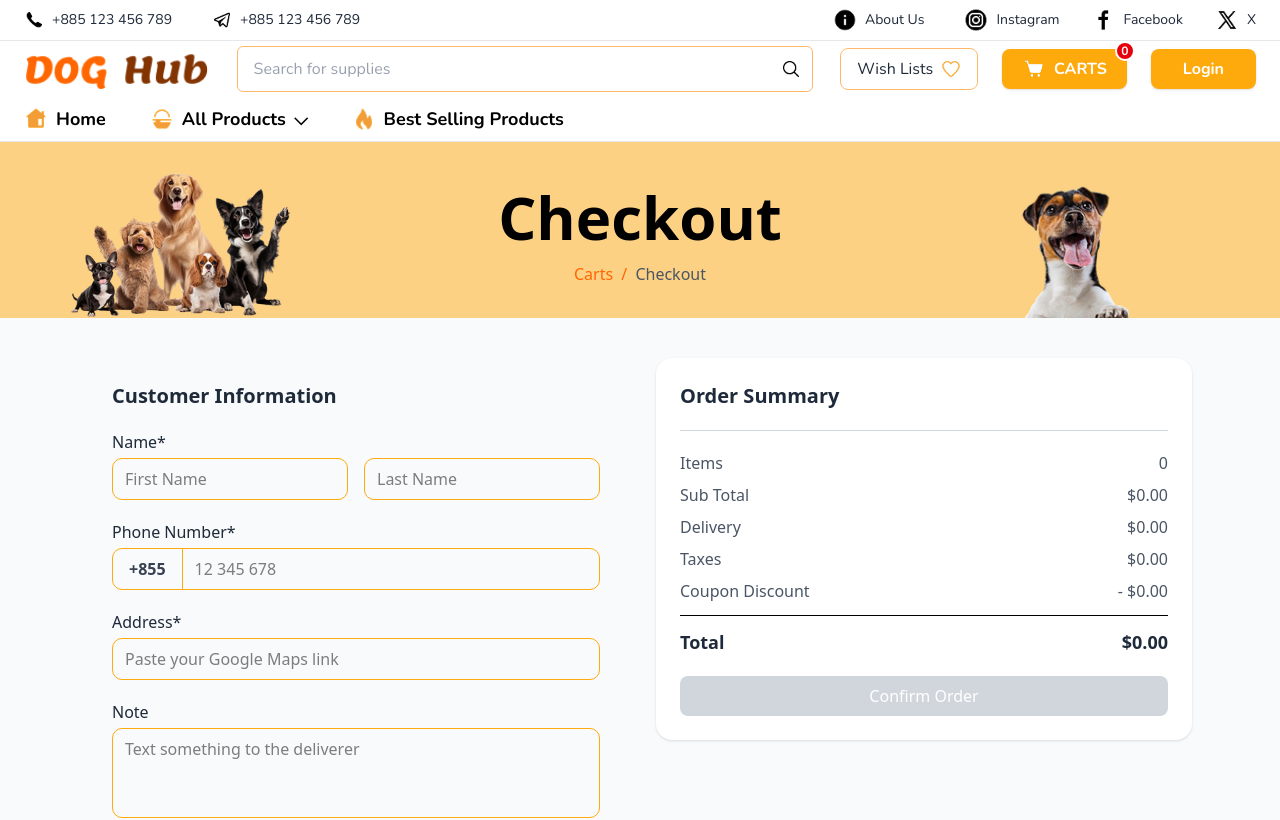
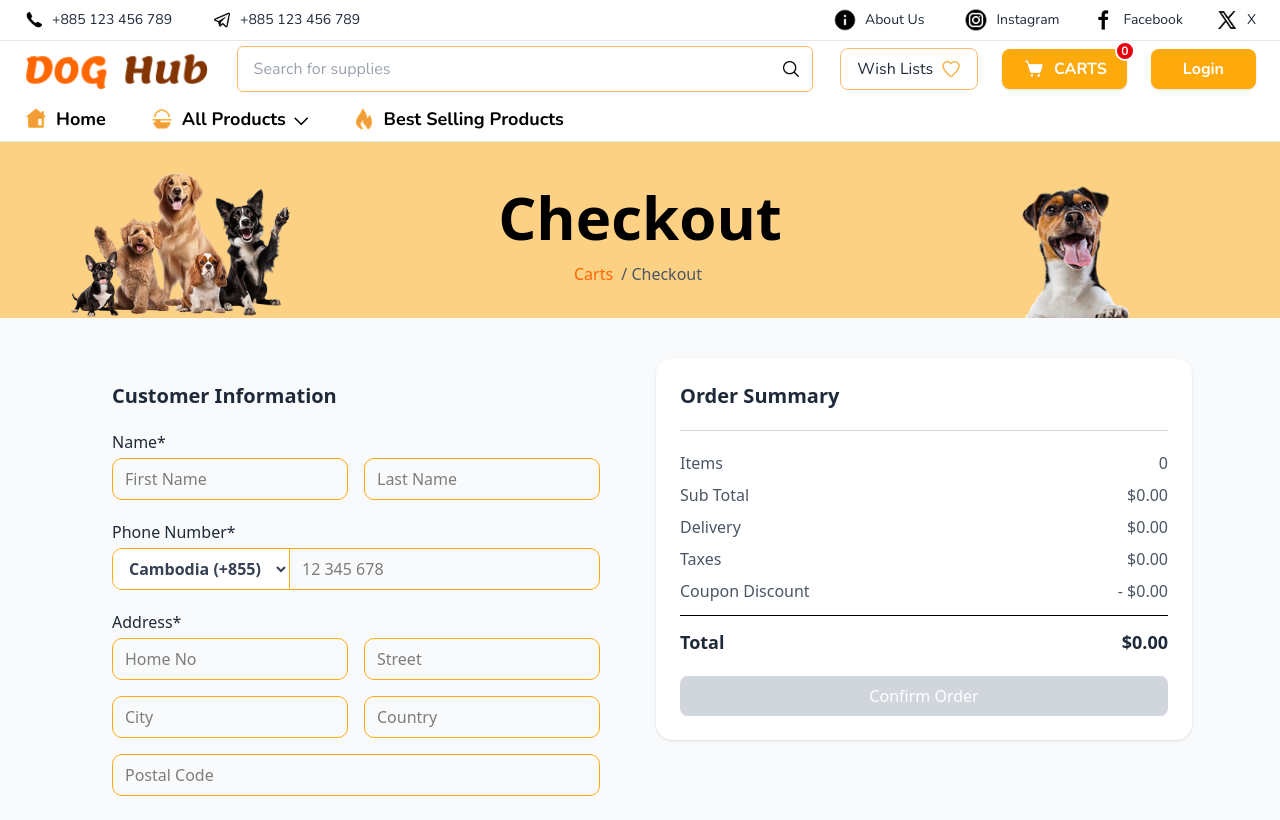
Before and after one commit to DogStore/frontend, a Vue app: page /checkout in a window 1280 px wide. Shown: the top 820 px of the page. Built offline with nearby package versions, Linux system fonts and the light colour scheme; the HTML template or start-up script is replaced by a standard one.

Commit message:
Modify form in checkout

```diff
--- a/src/components/Checkout/CheckoutForm.vue
+++ b/src/components/Checkout/CheckoutForm.vue
@@ -39,10 +39,22 @@
         class="flex border rounded-[10px] overflow-hidden"
         :class="isPhoneValid || !form.phone ? 'border-[#FFAA0C]' : 'border-red-500'"
       >
-        <span class="px-4 flex items-center font-semibold text-gray-700 border-r border-[#FFAA0C]">
-          +855
-        </span>
+        <!-- Country Code -->
+        <select
+          v-model="form.phoneCode"
+          class="px-3 bg-white border-r border-[#FFAA0C] outline-none
+                font-semibold text-gray-700"
+        >
+          <option
+            v-for="c in countryCodes"
+            :key="c.code"
+            :value="c.code"
+          >
+            {{ c.label }} ({{ c.code }})
+          </option>
+        </select>
 
+        <!-- Phone Input -->
         <input
           v-model="form.phone"
           type="tel"
@@ -58,25 +70,59 @@
       </p>
     </div>
 
+
     <!-- Address -->
     <div>
       <label class="block font-medium text-gray-800 mb-1">
         Address*
       </label>
 
-      <input
-        v-model.trim="form.address"
-        type="url"
-        placeholder="Paste your Google Maps link"
-        class="border rounded-[10px] px-3 py-2 w-full outline-none
-              focus:ring-1"
-        :class="isAddressValid || !form.address
-          ? 'border-[#FFAA0C] focus:ring-[#FFAA0C]'
-          : 'border-red-500 focus:ring-red-500'"
-      />
+      <div class="grid grid-cols-2 gap-4">
+        <input
+          v-model.trim="form.address.homeNo"
+          type="text"
+          placeholder="Home No"
+          class="border border-[#FFAA0C] rounded-[10px] px-3 py-2 w-full
+                outline-none focus:ring-1 focus:ring-[#FFAA0C]"
+        />
 
-      <p v-if="form.address && !isAddressValid" class="text-red-500 text-sm mt-1">
-        Address must be a valid URL (Google Maps link)
+        <input
+          v-model.trim="form.address.street"
+          type="text"
+          placeholder="Street"
+          class="border border-[#FFAA0C] rounded-[10px] px-3 py-2 w-full
+                outline-none focus:ring-1 focus:ring-[#FFAA0C]"
+        />
+
+        <input
+          v-model.trim="form.address.city"
+          type="text"
+          placeholder="City"
+          class="border border-[#FFAA0C] rounded-[10px] px-3 py-2 w-full
+                outline-none focus:ring-1 focus:ring-[#FFAA0C]"
+        />
+
+        <input
+          v-model.trim="form.address.country"
+          type="text"
+          placeholder="Country"
+          class="border border-[#FFAA0C] rounded-[10px] px-3 py-2 w-full
+                outline-none focus:ring-1 focus:ring-[#FFAA0C]"
+        />
+
+        <input
+          v-model="form.address.postalCode"
+          type="text"
+          inputmode="numeric"
+          placeholder="Postal Code"
+          @input="sanitizePostalCode"
+          class="border border-[#FFAA0C] rounded-[10px] px-3 py-2 w-full
+                outline-none focus:ring-1 focus:ring-[#FFAA0C] col-span-2"
+        />
+      </div>
+
+      <p v-if="form.address.postalCode && !isPostalCodeValid" class="text-red-500 text-sm mt-1">
+        Postal code must contain numbers only
       </p>
     </div>
 
@@ -107,26 +153,62 @@ const emit = defineEmits<{
 const form = reactive({
   firstName: '',
   lastName: '',
+  phoneCode: '+855', // 👈 dynamic
   phone: '',
-  address: '',
+  address: {
+    homeNo: '',
+    street: '',
+    city: '',
+    country: '',
+    postalCode: '',
+  },
   note: '',
 })
+
+const countryCodes = [
+  { code: '+855', label: 'Cambodia' },
+  { code: '+84', label: 'Vietnam' },
+  { code: '+33', label: 'France' },
+  { code: '+1', label: 'USA' },
+  { code: '+44', label: 'UK' },
+]
 
 /* Numbers only for phone */
 function sanitizePhone() {
   form.phone = form.phone.replace(/\D/g, '')
 }
 
-// Check Validate phone number format
+/* Numbers only for postal code */
+function sanitizePostalCode() {
+  form.address.postalCode = form.address.postalCode.replace(/\D/g, '')
+}
+
+/* Phone validation */
 const isPhoneValid = computed(() =>
   /^[0-9]{8,9}$/.test(form.phone)
 )
+// const fullPhoneNumber = computed(() =>
+//   `${form.phoneCode}${form.phone}`
+// )
 
-// Check Validate address format (simple URL check)
-const isAddressValid = computed(() =>
-  /^https?:\/\/.+/.test(form.address)
+
+/* Postal code validation */
+const isPostalCodeValid = computed(() =>
+  /^[0-9]{4,10}$/.test(form.address.postalCode)
 )
 
+/* Address validation */
+const isAddressValid = computed(() =>
+  !!(
+    form.address.homeNo &&
+    form.address.street &&
+    form.address.city &&
+    form.address.country &&
+    isPostalCodeValid.value
+  )
+)
+
+/* Final form validation */
 const isFormValid = computed(() =>
   !!(
     form.firstName &&
@@ -137,5 +219,7 @@ const isFormValid = computed(() =>
 )
 
 /* Notify parent */
-watch(isFormValid, (val) => emit('valid-change', val))
+watch(isFormValid, (val) => emit('valid-change', val), {
+  immediate: true,
+})
 </script>
--- a/src/components/Checkout/CheckoutHeader.vue
+++ b/src/components/Checkout/CheckoutHeader.vue
@@ -8,14 +8,7 @@
       >
         Carts
       </RouterLink>
-      <span class="mx-1 text-[#FF6600] ">/</span>
-      <RouterLink
-        to="/Checkout"
-        class="text-gray-600 hover:underline transition"
-      >
-        Checkout
-      </RouterLink>
-
+      <span class="mx-1 text-gray-600">/ Checkout</span>
     <div class="absolute top-6 left-15 flex gap-2">
       <img src="/src/assets/CartImages/image46.png" alt="pets" class="h-[160px]" />
     </div>
```
